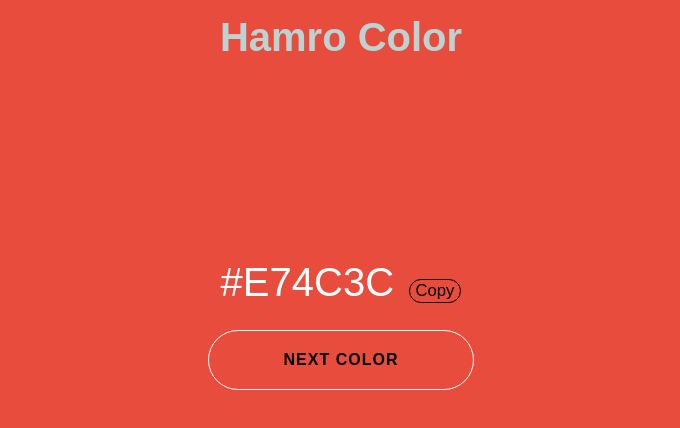
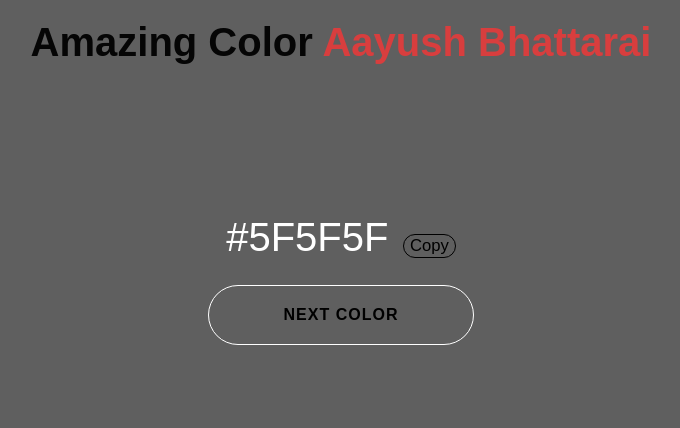
Before and after one commit to coder-Aayush/amazing-color, a plain HTML site: page index.html in a window 1280 px wide. Shown: the whole page, without its empty margins (299-979 px from the left). Drawn offline with Linux system fonts and the light colour scheme.

Commit message:
initial commit.updated all files.

```diff
--- a/index.html
+++ b/index.html
@@ -1,14 +1,14 @@
 <html>
-    <title>Hamro Color</title>
+    <title>Amazing Color = By Aayush Bhattarai</title>
     <link rel="icon" href="https://hamrocolor.com/hamrocolor.png">
     <head>
 
         <link rel="stylesheet" href="style.css">
     </head>
     <body>
-        <h1>Hamro Color</h1>
+        <h1>Amazing Color <a href="https://www.instagram.com/theaayushbhattarai" target="_blank">Aayush Bhattarai</a></h1>
         <div class="color">
-            <span id="hex">#e74c3c</span>
+            <span id="hex">#5f5f5f</span>
             <button class="btn-small" onclick="copyCode()"><small>Copy</small></button>
         </div>
         <div class="btn-large">
--- a/style.css
+++ b/style.css
@@ -1,11 +1,11 @@
 body{
     margin: 0;
     padding: 0;
-    background: #e74c3c;
+    background: #5f5f5f;
     font-family: sans-serif;
 }
 .color{
-    margin-top: 200px;
+    margin-top: 150px;
     text-align: center;
     padding-bottom: 10px;
 }
@@ -24,6 +24,7 @@ body{
     border-radius: 40px;
     font-size: 20px;
 }
+
 .btn-large{
     text-align: center;
 }
@@ -52,8 +53,15 @@ body{
 }
 h1{
     text-align: center;
-    padding-top: 15px;
+    padding-top: 20px;
     font-size: 40px;
     padding-bottom: 0%;
-    color: #BCD3D3;
+    color: rgb(5, 5, 5);
 }
+.header{
+    font-size: 30px;
+}
+a{
+    text-decoration: none;
+    color: rgb(216, 62, 62);
+}
```
